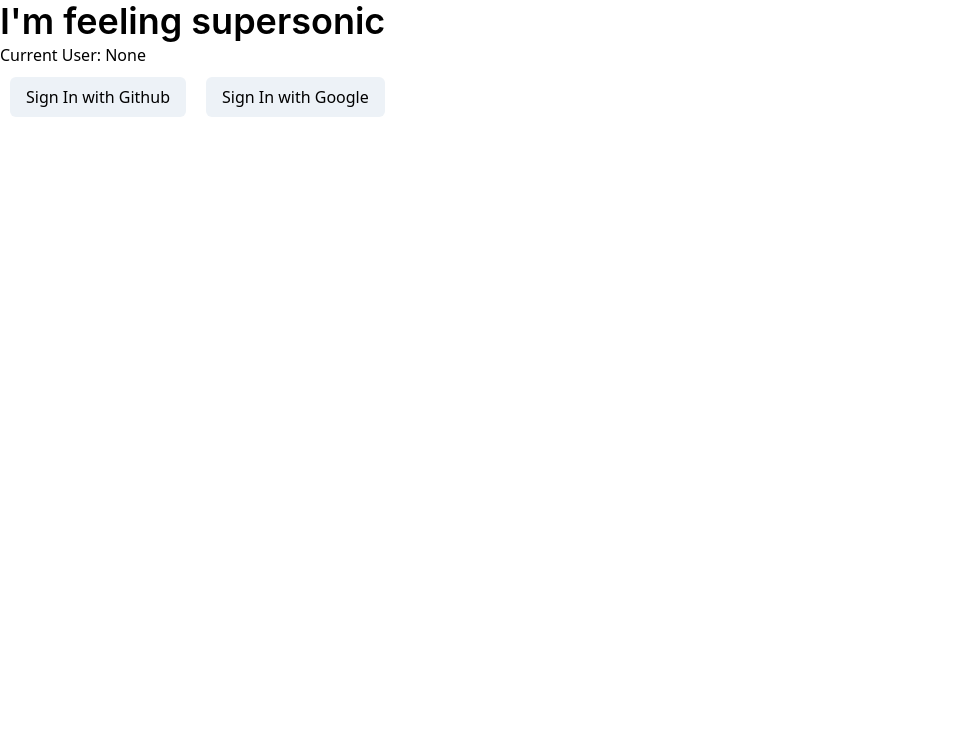
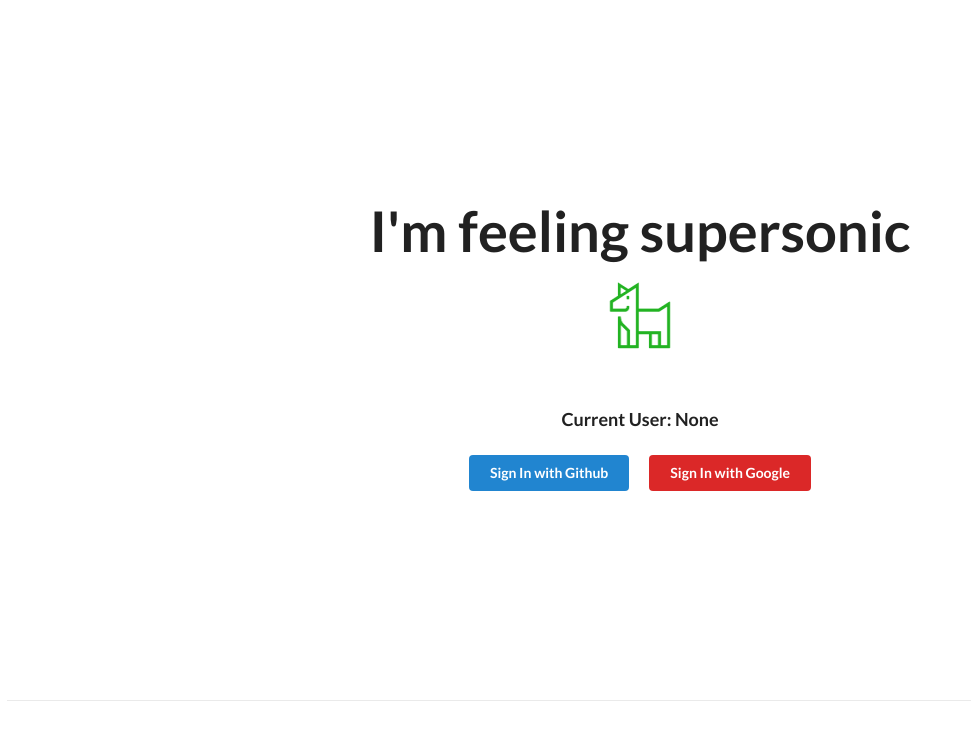
Before and after one commit to billydowning/fastfeedback-nextjs, a Next.js app: page / in a window 1280 px wide. Shown: the top 740 px of the page, without its empty margins (0-971 px from the left). Built offline with nearby package versions, Linux system fonts and the light colour scheme; no server answers.

Commit message:
added css

```diff
--- /dev/null
+++ b/components/Logo.js
@@ -0,0 +1,7 @@
+import Image from "next/image";
+
+const DogLogo = () => {
+  return <Image src="/logo.png" alt="me" width="120" height="120" />;
+};
+
+export default DogLogo;
--- a/pages/_app.js
+++ b/pages/_app.js
@@ -1,50 +1,24 @@
 import Head from "next/head";
-//import "../styles/globals.css";
+import "../styles/globals.css";
 import { AuthProvider } from "@/lib/auth";
-import { ThemeProvider, CSSReset } from "@chakra-ui/react";
-import customTheme from "@/styles/theme";
-import { Global, css } from "@emotion/react";
-
-const GlobalStyle = ({ children }) => {
-  return (
-    <>
-      <Head>
-        <meta content="width=device-width, initial-scale=1" name="viewport" />
-      </Head>
-      <CSSReset />
-      <Global
-        styles={css`
-          html {
-            scroll-behavior: smooth;
-          }
-          #__next {
-            display: flex;
-            flex-direction: column;
-            min-height: 100vh;
-          }
-        `}
-      />
-      {children}
-    </>
-  );
-};
+//import { ThemeProvider, CSSReset } from "@chakra-ui/react";
+//import customTheme from "@/styles/theme";
+//import { Global, css } from "@emotion/react";
 
 const App = ({ Component, pageProps }) => {
   return (
-    <ThemeProvider theme={customTheme}>
+    <div>
+      <Head>
+        <link
+          rel="stylesheet"
+          href="https://cdnjs.cloudflare.com/ajax/libs/semantic-ui/2.4.1/semantic.min.css"
+        />
+      </Head>
       <AuthProvider>
-        <GlobalStyle />
         <Component {...pageProps} />
       </AuthProvider>
-    </ThemeProvider>
+    </div>
   );
 };
 
 export default App;
-
-// <Head>
-//   <link
-//     rel="stylesheet"
-//     href="https://cdnjs.cloudflare.com/ajax/libs/semantic-ui/2.4.1/semantic.min.css"
-//     />
-// </Head>
--- a/pages/_document.js
+++ /dev/null
@@ -1,23 +0,0 @@
-import Document, { Html, Head, Main, NextScript } from "next/document";
-
-class MyDocument extends Document {
-  render() {
-    return (
-      <Html>
-        <Head>
-          <link rel="preconnect" href="https://fonts.gstatic.com" />
-          <link
-            href="https://fonts.googleapis.com/css2?family=Inter:wght@400;600;700&display=swap"
-            rel="stylesheet"
-          />
-        </Head>
-        <body>
-          <Main />
-          <NextScript />
-        </body>
-      </Html>
-    );
-  }
-}
-
-export default MyDocument;
--- a/pages/index.js
+++ b/pages/index.js
@@ -1,40 +1,42 @@
 import Head from "next/head";
 import styles from "../styles/Home.module.css";
 import { useAuth } from "@/lib/auth";
-import { Button, Heading, Text, Code } from "@chakra-ui/react";
+//import { Button, Heading, Text, Code, Icon } from "@chakra-ui/react";
+import DogLogo from "@/components/Logo";
 
 export default function Home() {
   const auth = useAuth();
   return (
     <div className={styles.container}>
       <Head>
-        <title>Create Next App</title>
+        <title>Fast Feedback</title>
         <link rel="icon" href="/favicon.ico" />
       </Head>
 
       <main className={styles.main}>
-        <Heading fontWeight="medium">I'm feeling supersonic</Heading>
-        <Text>Current User: {auth.user ? auth.user.email : "None"}</Text>
+        <h1 className={styles.title}>I'm feeling supersonic</h1>
+        <DogLogo />
+        <h3>Current User: {auth.user ? auth.user.email : "None"}</h3>
         {auth.user ? (
-          <Button className="ui primary button" onClick={(e) => auth.signout()}>
+          <button className="ui primary button" onClick={(e) => auth.signout()}>
             Sign Out
-          </Button>
+          </button>
         ) : (
           <div>
-            <Button
+            <button
               className="ui primary button"
               style={{ margin: "10px" }}
               onClick={(e) => auth.signinWithGitHub()}
             >
               Sign In with Github
-            </Button>
-            <Button
+            </button>
+            <button
               className="ui red button"
               style={{ margin: "10px" }}
               onClick={(e) => auth.signinWithGoogle()}
             >
               Sign In with Google
-            </Button>
+            </button>
           </div>
         )}
       </main>
--- a/styles/Home.module.css
+++ b/styles/Home.module.css
@@ -1,4 +1,4 @@
-/*.container {
+.container {
   min-height: 100vh;
   padding: 0 0.5rem;
   display: flex;
@@ -120,4 +120,3 @@
     flex-direction: column;
   }
 }
-*/
--- a/styles/globals.css
+++ b/styles/globals.css
@@ -1,4 +1,4 @@
-/*html,
+html,
 body {
   padding: 0;
   margin: 0;
@@ -14,4 +14,3 @@ a {
 * {
   box-sizing: border-box;
 }
-*/
--- a/styles/theme.js
+++ /dev/null
@@ -1,65 +0,0 @@
-import React from "react";
-import { theme as chakraTheme } from "@chakra-ui/react";
-
-const theme = {
-  ...chakraTheme,
-  fonts: {
-    ...chakraTheme.fonts,
-    body: `Inter,-apple-system,BlinkMacSystemFont,"Segoe UI",Helvetica,Arial,sans-serif,"Apple Color Emoji","Segoe UI Emoji","Segoe UI Symbol"`,
-  },
-  fontWeights: {
-    normal: 400,
-    medium: 600,
-    bold: 700,
-  },
-  icons: {
-    ...chakraTheme.icons,
-    logo: {
-      path: (
-        <path
-          d="M19.557.113C11.34.32 9.117 8.757 9.03 12.95c1.643-2.67 4.62-3.08 6.931-3.08 2.825.085 10.27.205 17.458 0C40.61 9.663 44.802 3.28 46 .112c-5.391-.085-18.228-.205-26.443 0zM14.422 14.234C3.332 14.234-.468 24.76.045 31.948c3.594-6.418 7.617-7.53 9.243-7.445h6.675c5.956 0 11.039-6.846 12.836-10.27H14.422z"
-          fill="currentColor"
-        />
-      ),
-      viewBox: "0 0 46 32",
-    },
-    github: {
-      path: (
-        <g
-          fill="none"
-          stroke="currentColor"
-          strokeWidth="2"
-          strokeLinecap="round"
-          strokeLinejoin="round"
-        >
-          <path d="M9 19c-5 1.5-5-2.5-7-3m14 6v-3.87a3.37 3.37 0 0 0-.94-2.61c3.14-.35 6.44-1.54 6.44-7A5.44 5.44 0 0 0 20 4.77 5.07 5.07 0 0 0 19.91 1S18.73.65 16 2.48a13.38 13.38 0 0 0-7 0C6.27.65 5.09 1 5.09 1A5.07 5.07 0 0 0 5 4.77a5.44 5.44 0 0 0-1.5 3.78c0 5.42 3.3 6.61 6.44 7A3.37 3.37 0 0 0 9 18.13V22" />
-        </g>
-      ),
-    },
-    google: {
-      path: (
-        <g>
-          <path
-            d="M533.5 278.4c0-18.5-1.5-37.1-4.7-55.3H272.1v104.8h147c-6.1 33.8-25.7 63.7-54.4 82.7v68h87.7c51.5-47.4 81.1-117.4 81.1-200.2z"
-            fill="#4285f4"
-          />
-          <path
-            d="M272.1 544.3c73.4 0 135.3-24.1 180.4-65.7l-87.7-68c-24.4 16.6-55.9 26-92.6 26-71 0-131.2-47.9-152.8-112.3H28.9v70.1c46.2 91.9 140.3 149.9 243.2 149.9z"
-            fill="#34a853"
-          />
-          <path
-            d="M119.3 324.3c-11.4-33.8-11.4-70.4 0-104.2V150H28.9c-38.6 76.9-38.6 167.5 0 244.4l90.4-70.1z"
-            fill="#fbbc04"
-          />
-          <path
-            d="M272.1 107.7c38.8-.6 76.3 14 104.4 40.8l77.7-77.7C405 24.6 339.7-.8 272.1 0 169.2 0 75.1 58 28.9 150l90.4 70.1c21.5-64.5 81.8-112.4 152.8-112.4z"
-            fill="#ea4335"
-          />
-        </g>
-      ),
-      viewBox: "0 0 533.5 544.3",
-    },
-  },
-};
-
-export default theme;
```
Also changed, not shown: components/DashboardShell.js (added, +60 -0 lines), pages/dashboard.js (added, +7 -0 lines), public/logo.png (added).
